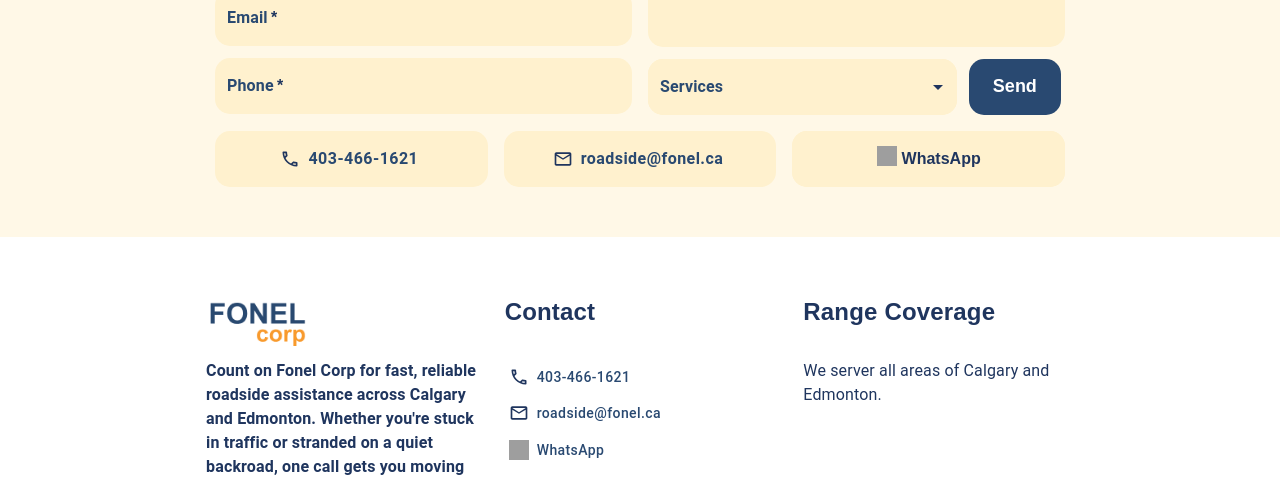
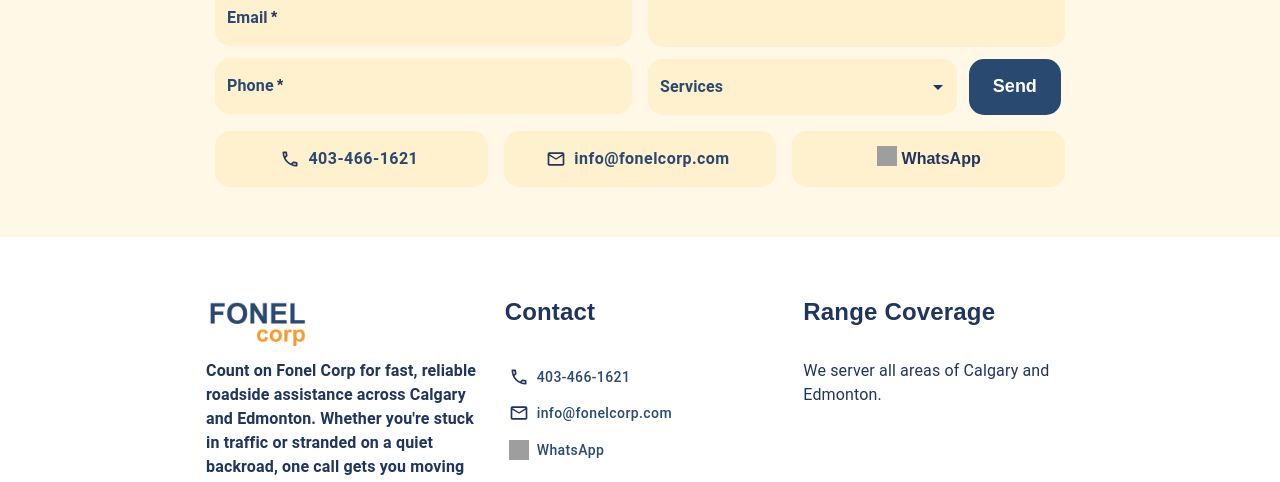
Before and after one commit to Marcobc-exe/fonelcorp, a React (Vite) app: page / in a window 1280 px wide. Shown: the part 3800-4282 px from the top of the page. Built offline with nearby package versions, Linux system fonts and the light colour scheme; grey boxes are pictures that could not be loaded.

Commit message:
feat: updating corp email

```diff
--- a/src/const/const.ts
+++ b/src/const/const.ts
@@ -117,7 +117,7 @@ export const content: Content[] = [
 ];
 
 export const whatsAppLink = "https://wa.me/14034661621";
-export const email = "roadside@fonel.ca";
+export const email = "info@fonelcorp.com";
 export const phone = "403-466-1621";
 export const call = `tel:+1${phone.replace("-", "")}`;
 export const steps = ["Owner", "Vehicle", "Appointment"];
```
